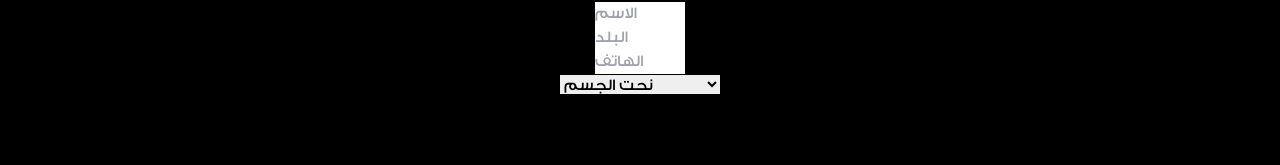
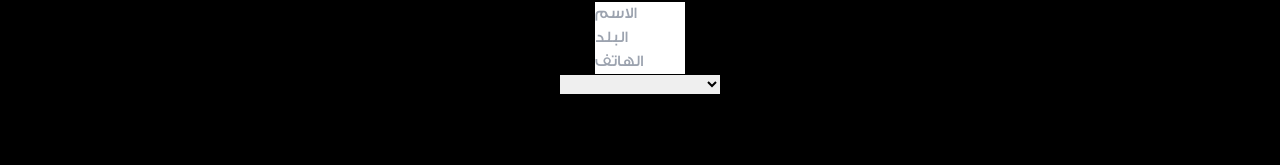
Before and after one commit to MouhanadAhmed/insideout, a React (Create React App) app: page / in a window 1280 px wide. Shown: the part 1090-1255 px from the top of the page. Built offline with nearby package versions, Linux system fonts and the light colour scheme.

Commit message:
added toast on success, no selection option to service

```diff
--- a/src/ContactUs/ContactUs.jsx
+++ b/src/ContactUs/ContactUs.jsx
@@ -63,8 +63,8 @@ export default function ContactUs() {
       },
       body: JSON.stringify(formData),
     });
-
-    if (response.ok) {
+    console.log(response);
+    if (response.status === 200) {
       console.log('Email sent successfully');
       // Optionally, you can reset the form here
       formik.resetForm()
@@ -123,6 +123,7 @@ export default function ContactUs() {
         {/* <label htmlFor                                                                              = "name" className={`fw-semibold text-uppercase `}>Name *</label> */}
 
         <select  className={`form-control form-control-sm p-2 w-full bg-transparent border placeholder-custom-gold text-custom-gold border-custom-gold custom-select rounded-lg`}  id='service' name='service' placeholder='الخدمه' value={formik.values.service} onChange={formik.handleChange} onBlur={formik.handleBlur}>
+        <option   ></option>
         <option  value={t("body contouring")} >{t("body contouring")}</option>
         <option value={t("Breast augmentation / reduction")}>{t("Breast augmentation / reduction")}</option>
         <option value={t("Brazilian butt lift")}> {t("Brazilian butt lift")}</option>
```
